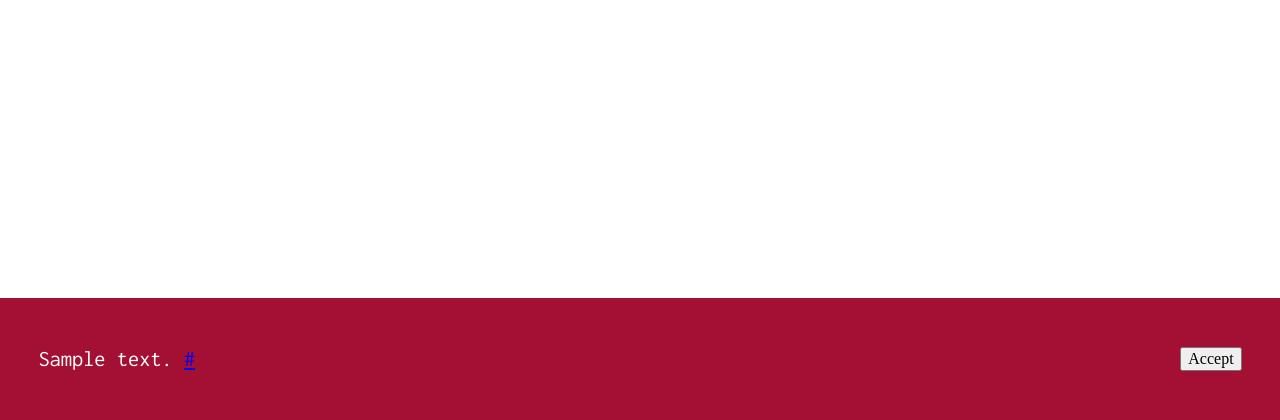
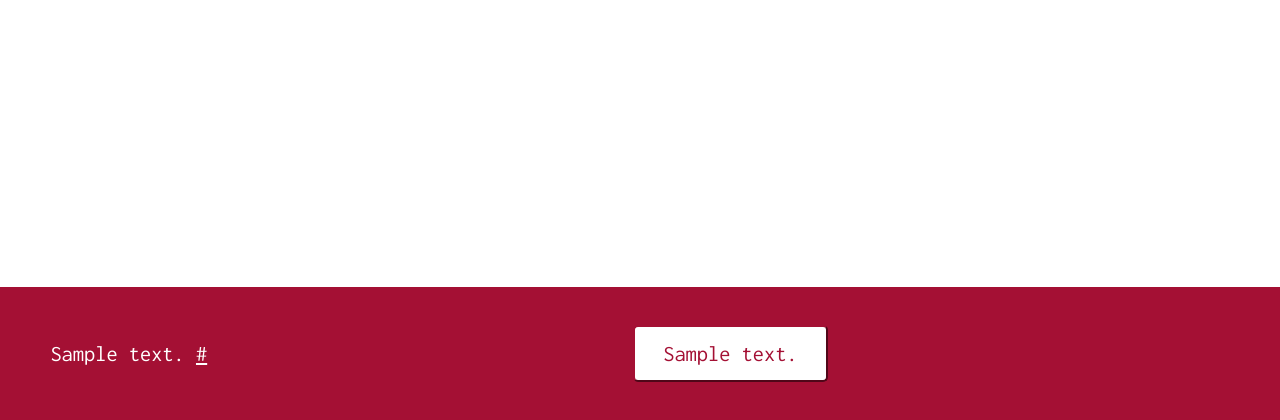
Before and after one commit to juanpablovs/nortatem_1, a Django app: template nrt/public/templates/public/publicbase.html in a window 1280 px wide. Shown: the part 380-800 px from the top of the page. Run offline with Django 4.2, Linux system fonts and the light colour scheme; the template is opened without the code that fills it: most values are stand-ins (such as "Sample title", 1, 10 or a date in 2020).

Commit message:
cookies finished

```diff
--- a/nrt/public/templates/public/cookieconsent.html
+++ b/nrt/public/templates/public/cookieconsent.html
@@ -11,7 +11,7 @@
 				type="button"
 				id="cookieconsentbuttonaccept"
 			>
-				Accept
+				{{ cookie_policy.cookie_policy_button_text }}
 			</button>
 		</div>
 	</div>
--- a/nrt/public/views.py
+++ b/nrt/public/views.py
@@ -2,7 +2,7 @@ from django.shortcuts import render
 
 navbar = {'titulo': 'el uno', 'otro': 'el dos'}
 footer = {}
-cookie_policy = {'cookie_policy_text': 'This site uses cookies. When you click on ACCEPT or if you continue browsing cookies might be installed on your device', 'cookie_policy_link': 'Privacy Policy'}
+cookie_policy = {'cookie_policy_text': 'This site uses cookies. When you click on ACCEPT or if you continue browsing cookies might be installed on your device', 'cookie_policy_link': 'Privacy Policy', 'cookie_policy_button_text': 'Accept'}
 
 def index(request):
     return render(request, 'public/index.html', {
--- a/nrt/static/public/css/publicbase.css
+++ b/nrt/static/public/css/publicbase.css
@@ -1,6 +1,5 @@
 @import "normalize.css";
-@import url('https://fonts.googleapis.com/css2?family=Inconsolata&display=swap');
-
+@import url("https://fonts.googleapis.com/css2?family=Inconsolata&display=swap");
 
 :root {
 	margin: 0 !important;
@@ -11,76 +10,93 @@
 	scroll-behavior: smooth;
 
 	/* fonts */
-    --font-400-info-messages: 'Inconsolata', monospace;
+	--font-400-info-messages: "Inconsolata", monospace;
 
 	/* colors */
-    --nortatem-red-no-transp: rgba(164,16,52);
-    --nortatem-red-25-transp: rgba(164,16,52, 0.25);
-    --white-no-transp: rgba(255,255,255);
+	--nortatem-red-no-transp: rgba(164, 16, 52);
+	--nortatem-red-25-transp: rgba(164, 16, 52, 0.25);
+	--white-no-transp: rgba(255, 255, 255);
 }
-
 
 /* NAVBAR*/
 
-
 /* FOOTER */
-
-
 
 /* COOKIECONSENT */
 
 #cookieconsent {
-    display: block;
+	display: none;
 	position: fixed;
-    left: 0;
-    right: 0;
 	bottom: 0;
+	width: 100%;
 	margin: 0;
-    padding: 2% 3%;
+	padding: 0;
 	background-color: var(--nortatem-red-no-transp);
 }
 
 .cookieconsent-dialog {
 	display: flex;
-    flex-direction: row;
-    flex-wrap: nowrap;
+	flex-direction: column;
+	flex-wrap: wrap;
+	align-content: center;
+	justify-content: space-between;
 	align-items: center;
-    justify-content: space-between;
-    color: var(--white-no-transp);
+	margin: 0;
+	padding: 0;
 }
 
 .cookieconsent-body {
+	margin: 0;
+	padding: 3% 2% 0 2%;
+}
+
+.cookieconsent-text,
+.cookieconsent-text a {
 	margin: 0;
 	padding: 0;
 	color: var(--white-no-transp);
 	font-family: var(--font-400-info-messages);
 	font-size: 1.4rem;
-}
-.cookieconsent-text, .cookieconsent-text a {
-    overflow: hidden;
-    animation: typing 3.5s steps(30, end),
+	line-height: 1.3;
 }
 
-/* The typing effect */
-@keyframes typing {
-  from { width: 0 }
-  to { width: 100% }
+.cookieconsent-button {
+	margin: 0 auto;
+	padding: 7% 0;
 }
 
-
-/* .cookieconsent-body p, .cookieconsent-body p a {
+#cookieconsentbuttonaccept,
+#cookieconsentbuttonaccept:focus-visible,
+#cookieconsentbuttonaccept:active,
+#cookieconsentbuttonaccept:hover {
 	margin: 0;
-    padding: 0;
-    color: var(--generic-white)
+	padding: 14px 28px;
+	border-color: var(--nortatem-red-no-transp);
+	border-radius: 5px !important;
+	background-color: var(--white-no-transp);
+	color: var(--nortatem-red-no-transp);
+	font-family: var(--font-400-info-messages);
+	font-size: 1.4rem;
+	cursor: pointer;
 }
 
-.cookieconsent-button, .cookieconsent-button:focus-visible, .cookieconsent-button:active, .cookieconsent-button:hover {
-    border-color: var(--generic-white)!important;
-    border-radius: 5px!important;
-    background-color: var(--generic-white)!important;
-    color: var(--nortatem-red)!important;
+#cookieconsentbuttonaccept:active {
+	transform: scale(0.9);
 }
 
-.cookieconsent-button:active {
-    transform: scale(0.98)!important;
-} */
+@media screen and (min-width: 768px) {
+
+    /* COOKIECONSENT */
+	.cookieconsent-dialog {
+		flex-direction: row;
+        padding: 2% 3%;
+	}
+
+	.cookieconsent-body {
+		padding: 1%;
+	}
+
+	.cookieconsent-button {
+		padding: 1%;
+	}
+}
--- a/nrt/static/public/js/cookieconsent.js
+++ b/nrt/static/public/js/cookieconsent.js
@@ -4,7 +4,7 @@ window.addEventListener("load", function () {
 	const cookieValue = document.cookie.search("nortatem_cookie_status");
 
 	if (cookieValue === -1) {
-		document.getElementById("cookieconsentdiv").style.display = "block";
+		document.getElementById("cookieconsent").style.display = "block";
 
 		const cookieConsentButtonAccept = document.getElementById(
 			"cookieconsentbuttonaccept"
@@ -14,7 +14,7 @@ window.addEventListener("load", function () {
 			"click",
 			() => {
 				document.cookie = "nortatem_cookie_status=true;max-age=31536000";
-				document.getElementById("cookieconsentdiv").style.display = "none";
+				document.getElementById("cookieconsent").style.display = "none";
 			},
 			{
 				once: true,
```
Lines whose indentation alone changed are shown as unchanged.
